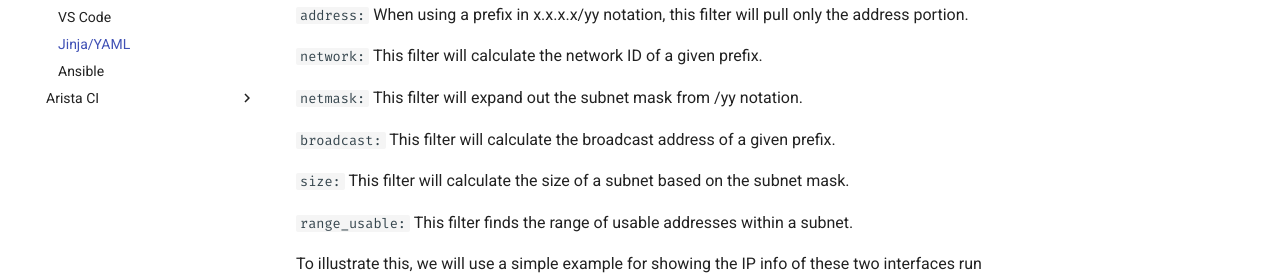
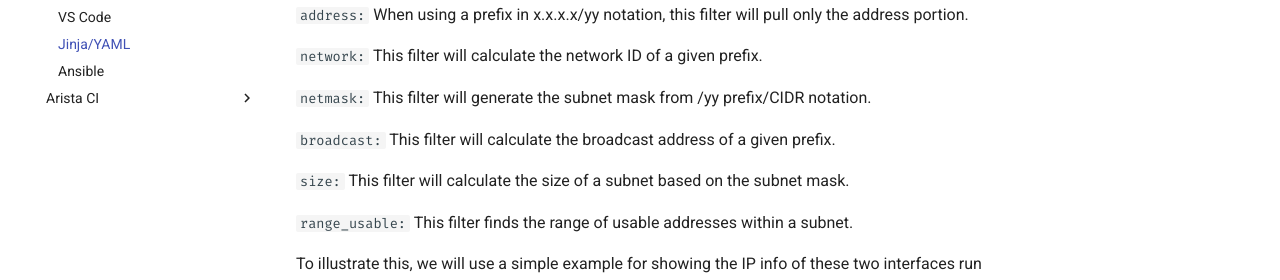
Before and after one commit to aristanetworks/avd-workshops, an MkDocs documentation site: the page built from workshops/jinja-yaml.md, in a window 1280 px wide and 900 px high, scrolled down 22420 px. Shown: the part 172-452 px from the top of the window. Built offline with MkDocs 1.6.1 and Material for MkDocs 9.7.7, drawn with Linux system fonts in a browser that asks for light colours; emoji names are drawn with the system emoji font; comment, search, counter and statistics services are not loaded.

Commit message:
jinja-yaml - improve ipaddr netmask filter description
jinja-yaml - improve ipaddr netmask filter description

```diff
--- a/workshops/jinja-yaml.md
+++ b/workshops/jinja-yaml.md
@@ -1070,7 +1070,7 @@ The following are some of the functions available within the **ipaddr()** filter
 
 `network:` This filter will calculate the network ID of a given prefix.
 
-`netmask:` This filter will expand out the subnet mask from /yy notation.
+`netmask:` This filter will generate the subnet mask from /yy prefix/CIDR notation.
 
 `broadcast:` This filter will calculate the broadcast address of a given prefix.
 
```
